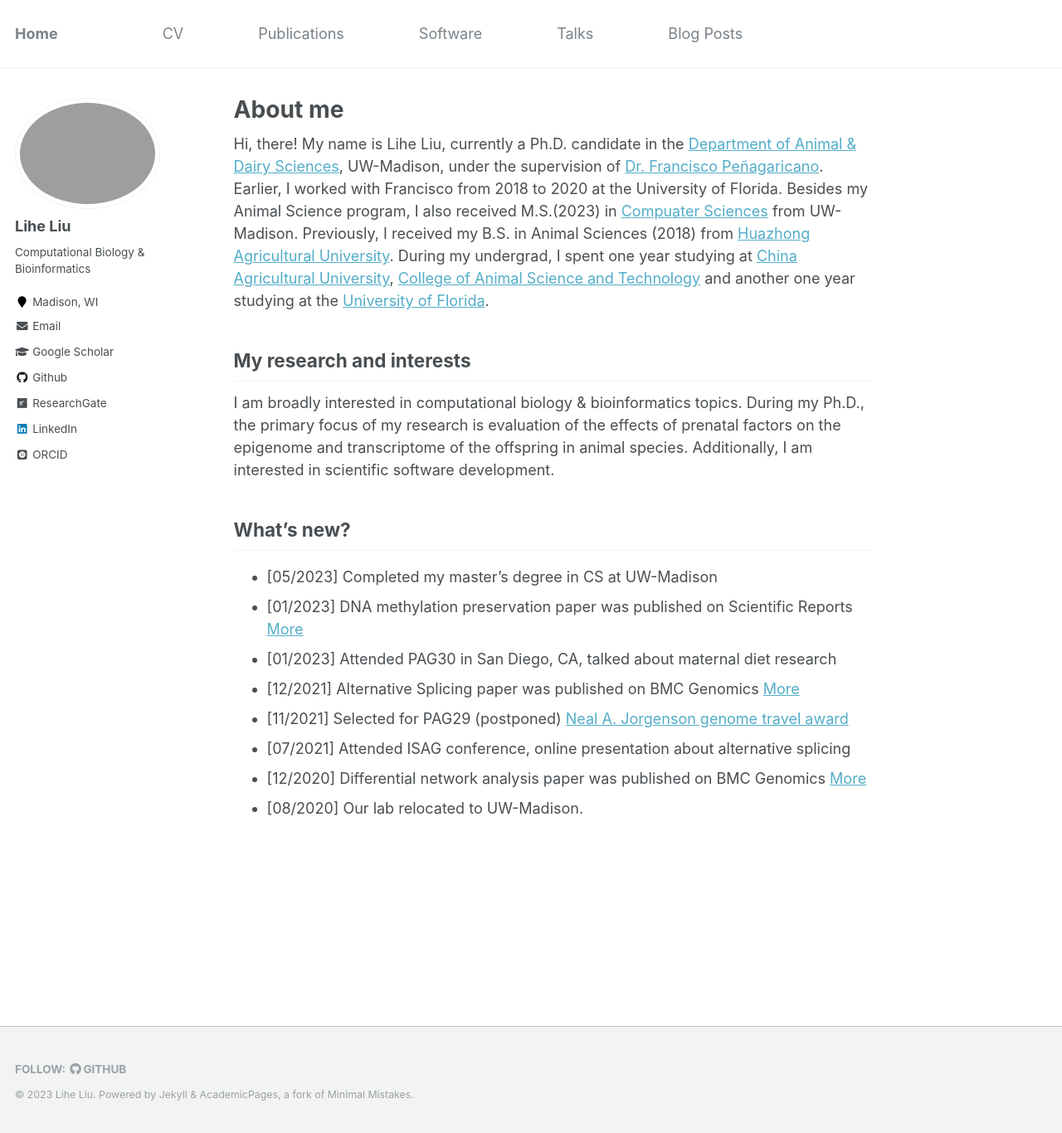
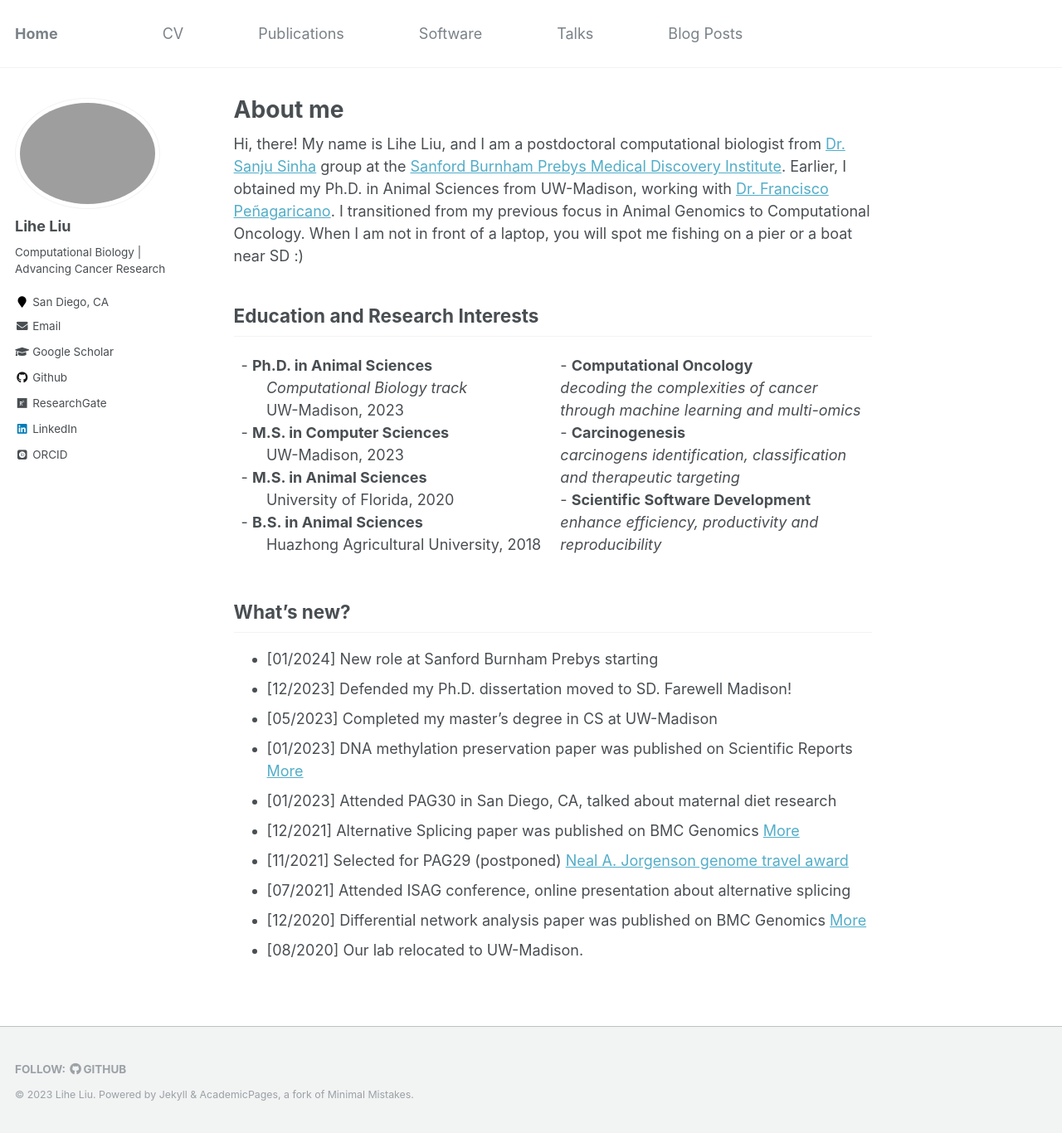
Before and after one commit to liulihe954/liulihe954.github.io, a Jekyll site: the page built from _pages/about.md, in a window 1280 px wide and 1366 px high. Shown: the whole window at 83% size. Built offline with Jekyll 4.4.1, drawn with Linux system fonts in a browser that asks for light colours; some web fonts are replaced.

Commit message:
updated some bio info for home page

```diff
--- a/_config.yml
+++ b/_config.yml
@@ -80,12 +80,12 @@ analytics:
 author:
   name: "Lihe Liu"
   avatar: "Liu_L.jpg"
-  bio: "Computational Biology & Bioinformatics"
-  location: "Madison, WI"
+  bio: "Computational Biology | Advancing Cancer Research"
+  location: "San Diego, CA"
   employer:
   pubmed: #"https://www.ncbi.nlm.nih.gov/pubmed/?term=john+snow"
   googlescholar: "https://scholar.google.com/citations?user=48N2nbYAAAAJ&hl=en"
-  email: "lihe.liu@wisc.edu"
+  email: "lihe.liu@outlook.com"
   researchgate: "https://www.researchgate.net/profile/Lihe-Liu"
   uri:
   bitbucket:
@@ -100,7 +100,7 @@ author:
   instagram:
   impactstory: #"https://profiles.impactstory.org/u/xxxx-xxxx-xxxx-xxxx"
   lastfm:
-  linkedin: "https://www.linkedin.com/in/liulihe/"
+  linkedin: "liulihe"
   orcid: "http://orcid.org/0009-0008-8853-3552"
   pinterest:
   soundcloud:
--- a/_pages/about.md
+++ b/_pages/about.md
@@ -10,9 +10,53 @@ redirect_from:
 
 {% include base_path %}
 
-Hi, there! My name is Lihe Liu, currently a Ph.D. candidate in the [Department of Animal & Dairy Sciences](https://andysci.wisc.edu/){:target="\_blank"}, UW-Madison, under the supervision of [Dr. Francisco Peñagaricano](https://andysci.wisc.edu/directory/francisco-penagaricano/){:target="\_blank"}. Earlier, I worked with Francisco from 2018 to 2020 at the University of Florida. Besides my Animal Science program, I also received M.S.(2023) in [Compuater Sciences](https://www.cs.wisc.edu/){:target="\_blank"} from UW-Madison. Previously, I received my B.S. in Animal Sciences (2018) from [Huazhong Agricultural University](https://www.hzau.edu.cn/en/HOME.htm){:target="\_blank"}. During my undergrad, I spent one year studying at [China Agricultural University](https://en.cau.edu.cn/), [College of Animal Science and Technology](https://cast1.cau.edu.cn/){:target="\_blank"} and another one year studying at the [University of Florida](https://www.ufl.edu/){:target="\_blank"}.
+Hi, there! My name is Lihe Liu, and I am a postdoctoral computational biologist from [Dr. Sanju Sinha](https://sbpdiscovery.org/our-scientists/sanju-sinha-phd){:target="\_blank"} group at the [Sanford Burnham Prebys Medical Discovery Institute](https://sbpdiscovery.org/){:target="\_blank"}. Earlier, I obtained my Ph.D. in Animal Sciences from UW-Madison, working with [Dr. Francisco Peñagaricano](https://andysci.wisc.edu/directory/francisco-penagaricano/){:target="\_blank"}. I transitioned from my previous focus in Animal Genomics to Computational Oncology. When I am not in front of a laptop, you will spot me fishing on a pier or a boat near SD :)
 
-## My research and interests
+
+
+## Education and Research Interests
+
+<table style="border-collapse: collapse; width: 100%; border: 0;">
+  <tr>
+    <!-- Education Column -->
+    <td valign="top" width="50%" style="border: 0; padding-right: 10px; font-size: 18px;">
+
+<!-- ### <strong>Education</strong> -->
+
+- <strong>Ph.D. in Animal Sciences </strong><br>
+  &nbsp;&nbsp;&nbsp;&nbsp;&nbsp;&nbsp;<em>Computational Biology track<br></em>
+  &nbsp;&nbsp;&nbsp;&nbsp;&nbsp;&nbsp;UW-Madison, 2023<br>
+
+- <strong>M.S. in Computer Sciences</strong><br>
+  &nbsp;&nbsp;&nbsp;&nbsp;&nbsp;&nbsp;UW-Madison, 2023<br>
+
+- <strong>M.S. in Animal Sciences</strong><br>
+  &nbsp;&nbsp;&nbsp;&nbsp;&nbsp;&nbsp;University of Florida, 2020<br>
+
+- <strong>B.S. in Animal Sciences</strong><br>
+  &nbsp;&nbsp;&nbsp;&nbsp;&nbsp;&nbsp;Huazhong Agricultural University, 2018
+
+    </td>
+
+    <!-- Research Interests Column -->
+    <td valign="top" width="50%" style="border: 0; padding-right: 10px; font-size: 18px;">
+
+<!-- ### <strong>Research Interests</strong> -->
+
+- <strong>Computational Oncology</strong><br>
+  <em>decoding the complexities of cancer through machine learning and multi-omics</em><br>
+
+- <strong>Carcinogenesis</strong><br>
+  <em>carcinogens identification, classification and therapeutic targeting</em><br>
+
+- <strong>Scientific Software Development</strong><br>
+  <em>enhance efficiency, productivity and reproducibility</em><br>
+
+    </td>
+  </tr>
+</table>
+
+<!-- ## My research and interests
 
 I am broadly interested in computational biology & bioinformatics topics. During my Ph.D., the primary focus of my research is evaluation of the effects of prenatal factors on the epigenome and transcriptome of the offspring in animal species. Additionally, I am interested in scientific software development.
 
@@ -22,6 +66,8 @@ I am broadly interested in computational biology & bioinformatics topics. During
 
 <!-- - <span style="color:blue;">[06/2023]</span>. I am currently looking for a full time position in **computational bio/bioinformatics (scientist/engineer/SDE)** area, please refer to my [CV/Resume](https://liheliu95.me/cv/). -->
 
+- [01/2024] New role at Sanford Burnham Prebys starting
+- [12/2023] Defended my Ph.D. dissertation moved to SD. Farewell Madison!
 - [05/2023] Completed my master's degree in CS at UW-Madison
 - [01/2023] DNA methylation preservation paper was published on Scientific Reports [More](https://www.nature.com/articles/s41598-023-28896-3){:target="\_blank"}
 - [01/2023] Attended PAG30 in San Diego, CA, talked about maternal diet research
```
Also changed, not shown: _pages/cv.md (+1 -1 lines), Gemfile.lock.
